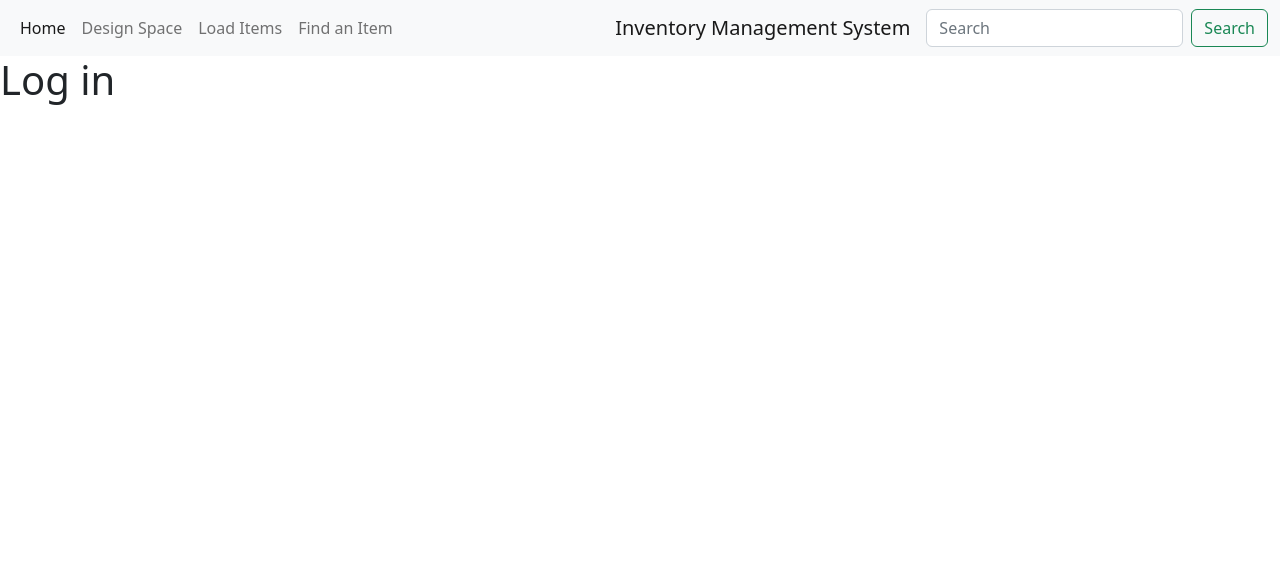
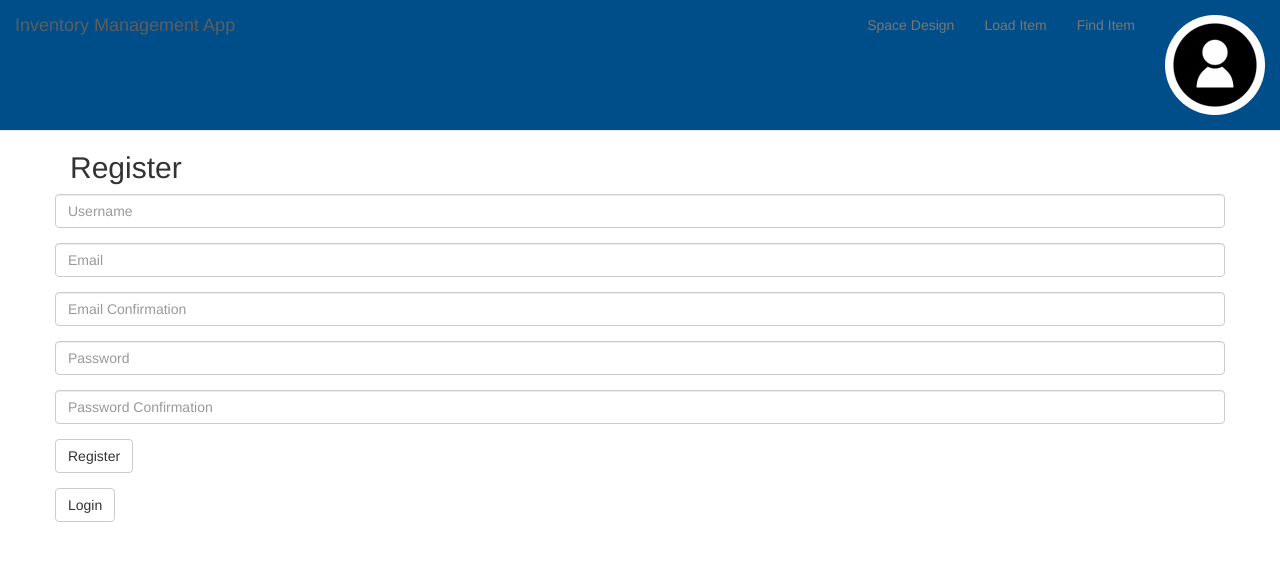
Before and after one commit to rlawson8/PersonalInventorySystem, a Flask app: page /login in a window 1280 px wide. Shown: the top 561 px of the page. Run offline with Flask 2, Linux system fonts and the light colour scheme; some libraries are stand-ins or nearby versions.

Commit message:
Update login.html

```diff
--- a/templates/login.html
+++ b/templates/login.html
@@ -1,7 +1,80 @@
-{% extends "BootStrap.html" %}
+<!DOCTYPE html>
+<html lang="en" class="h-100">
+<head>
+  <title>Personal Inventory System</title>
+  <meta charset="utf-8">
+  <meta name="viewport" content="width=device-width, initial-scale=1">
+  <link rel="stylesheet" href="https://maxcdn.bootstrapcdn.com/bootstrap/3.4.1/css/bootstrap.min.css">
+  <link rel="stylesheet" href="/static/login.css">
+  <script src="https://ajax.googleapis.com/ajax/libs/jquery/3.6.0/jquery.min.js"></script>
+  <script src="https://maxcdn.bootstrapcdn.com/bootstrap/3.4.1/js/bootstrap.min.js"></script>
+</head>
+<body>
+
+<nav class="navbar navbar-default navbar-static-top" style="margin-bottom: 0px; background: #004E89;">
+  <div class="container-fluid">
+    <div class="navbar-header">
+      <a class="navbar-brand name" href="#">Inventory Management App</a>
+    </div>
+    <ul class="nav navbar-nav navbar-right ">
+      <li><a href="/design">Space Design</a></li>
+      <li><a href="/load">Load Item</a></li>
+      <li><a href="/find">Find Item</a></li>
+      <li><a href="#"><img src="../static/images/userimg.png" class="user"></a></li>
+    </ul>
+  </div>
+</nav>
 
 
-{% block title %}Log in{% endblock %}
-{% block content %}
-<h1>Log in</h1>
-{% endblock %}
+<div class="container">
+    <h2>Register</h2>
+    <form class="form-horizontal" action="/action_page.php">
+        <div class="form-group">
+            <div class="col">
+              <input type="text" class="form-control" id="username" placeholder="Username" name="username">
+            </div>
+        </div>
+
+        <div class="form-group">
+            <div class="col">
+                <input type="email" class="form-control" id="email" placeholder="Email" name="email">
+            </div>
+        </div>
+        <div class="form-group">
+            <div class="col">
+                <input type="email" class="form-control" id="email-repeat" placeholder="Email Confirmation" name="email-repeat">
+            </div>
+        </div>
+        <div class="form-group">
+            <div class="col">
+                <input type="password" class="form-control" id="pwd" placeholder="Password" name="pwd">
+            </div>
+        </div>
+        <div class="form-group">
+            <div class="col">
+                <input type="password" class="form-control" id="pwd-repeat" placeholder="Password Confirmation" name="pwd-repeat">
+            </div>
+        </div>
+        <div class="form-group">
+            <div class="col">
+                <button type="submit" class="btn btn-default">Register</button>
+            </div>
+        </div>
+        <div class="form-group">
+            <div class="col">
+                <button type="submit" class="btn btn-default">Login</button>
+            </div>
+        </div>
+    </form>
+</div>
+
+<script>
+    $(document).ready(function () {
+        $("ul.navbar-nav > li").click(function (e) {
+         $("ul.navbar-nav > li").removeClass("active");
+         $(this).addClass("active");
+          });
+      });
+  </script>
+</body>
+</html>
```
